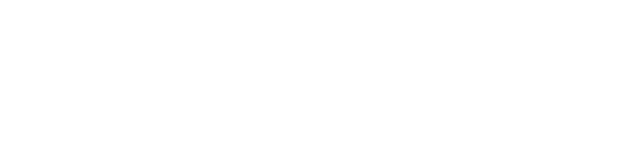
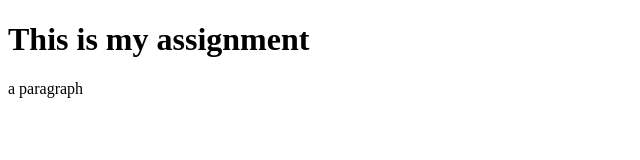
Before and after one commit to Mudi-Igbinoba/Exercise, a plain HTML site: page index.html in a window 1280 px wide. Shown: the whole page, without its empty margins (0-640 px from the left). Drawn offline with Linux system fonts and the light colour scheme.

Commit message:
added heading and paragraph to html file

```diff
--- a/index.html
+++ b/index.html
@@ -6,6 +6,7 @@
   <title>Document</title>
 </head>
 <body>
-
+  <h1>This is my assignment</h1>
+  <p>a paragraph</p>
 </body>
 </html>
```
